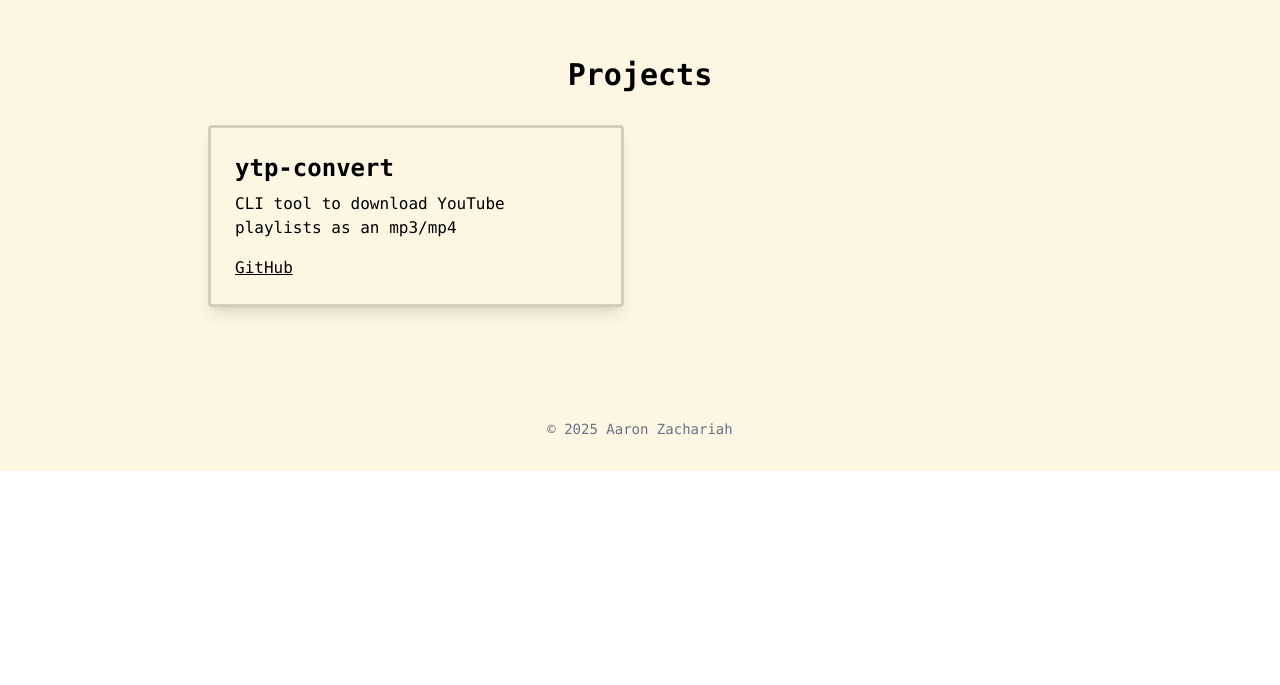
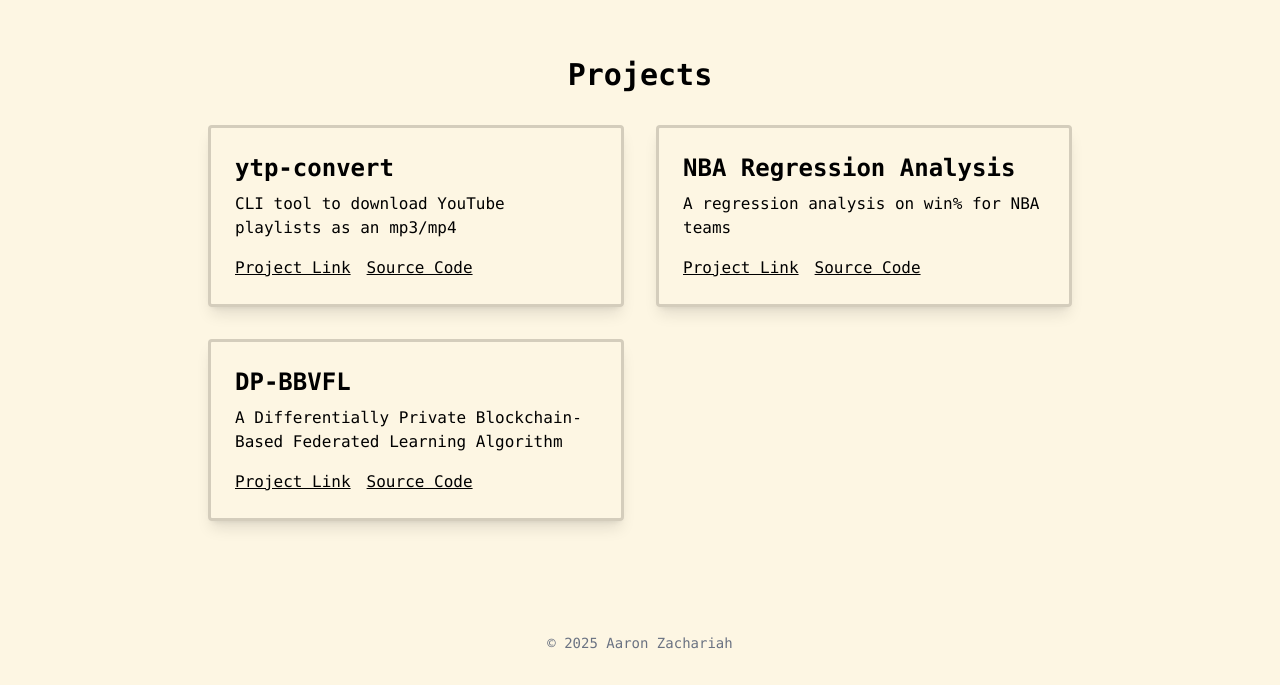
Before and after one commit to zachaa2/zachaa2.github.io, a React (Vite) app: page / in a window 1280 px wide. Shown: the part 893-1578 px from the top of the page. Before the commit the page ends 1364 px from the top, so only its background shows below. Built offline with nearby package versions, Linux system fonts and the light colour scheme.

Commit message:
edits to project section

```diff
--- a/src/components/Projects.jsx
+++ b/src/components/Projects.jsx
@@ -12,11 +12,11 @@ export default function Projects() {
             <div className="flex space-x-4">
               {liveUrl && (
                 <a href={liveUrl} target="_blank" rel="noopener" className="underline">
-                  Live Demo
+                  Project Link
                 </a>
               )}
               <a href={repoUrl} target="_blank" rel="noopener" className="underline">
-                GitHub
+                Source Code
               </a>
             </div>
           </div>
--- a/src/data/projects.js
+++ b/src/data/projects.js
@@ -3,6 +3,17 @@ export const projects = [
       title: 'ytp-convert',
       description: 'CLI tool to download YouTube playlists as an mp3/mp4',
       repoUrl: 'https://github.com/zachaa2/ytp-convert',
-      liveUrl: null,
+      liveUrl: 'https://pypi.org/project/ytp-convert/',
+    }, {
+      title: 'NBA Regression Analysis',
+      description: 'A regression analysis on win% for NBA teams',
+      repoUrl: 'https://github.com/zachaa2/NBA-Regression-Analysis',
+      liveUrl: 'https://github.com/zachaa2/NBA-Regression-Analysis/blob/main/project/report/Final_Report.pdf',
+    },
+    {
+      title: 'DP-BBVFL',
+      description: 'A Differentially Private Blockchain-Based Federated Learning Algorithm',
+      repoUrl: 'https://github.com/AI-and-Blockchain/F23_HealthFederated',
+      liveUrl: 'https://arxiv.org/abs/2407.07054',
     }
   ];
```
